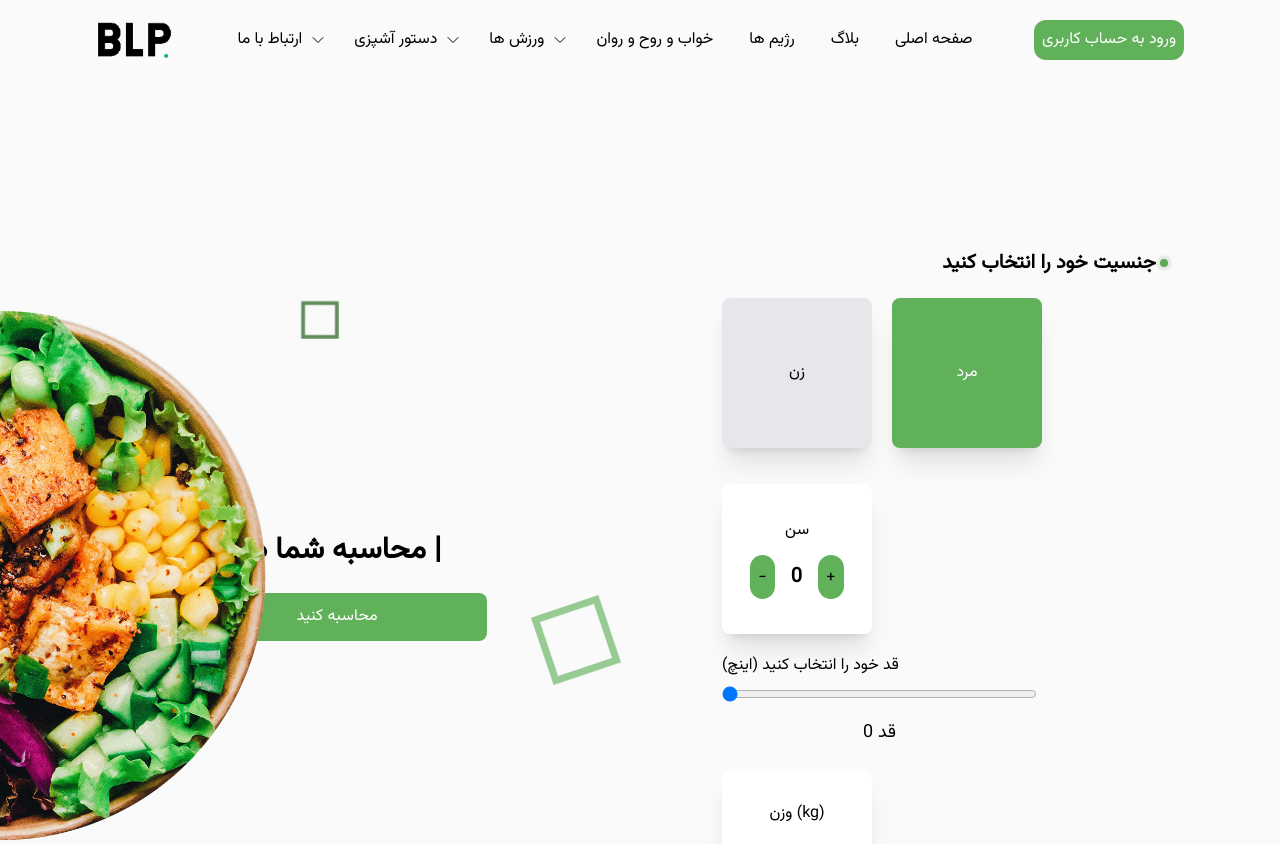
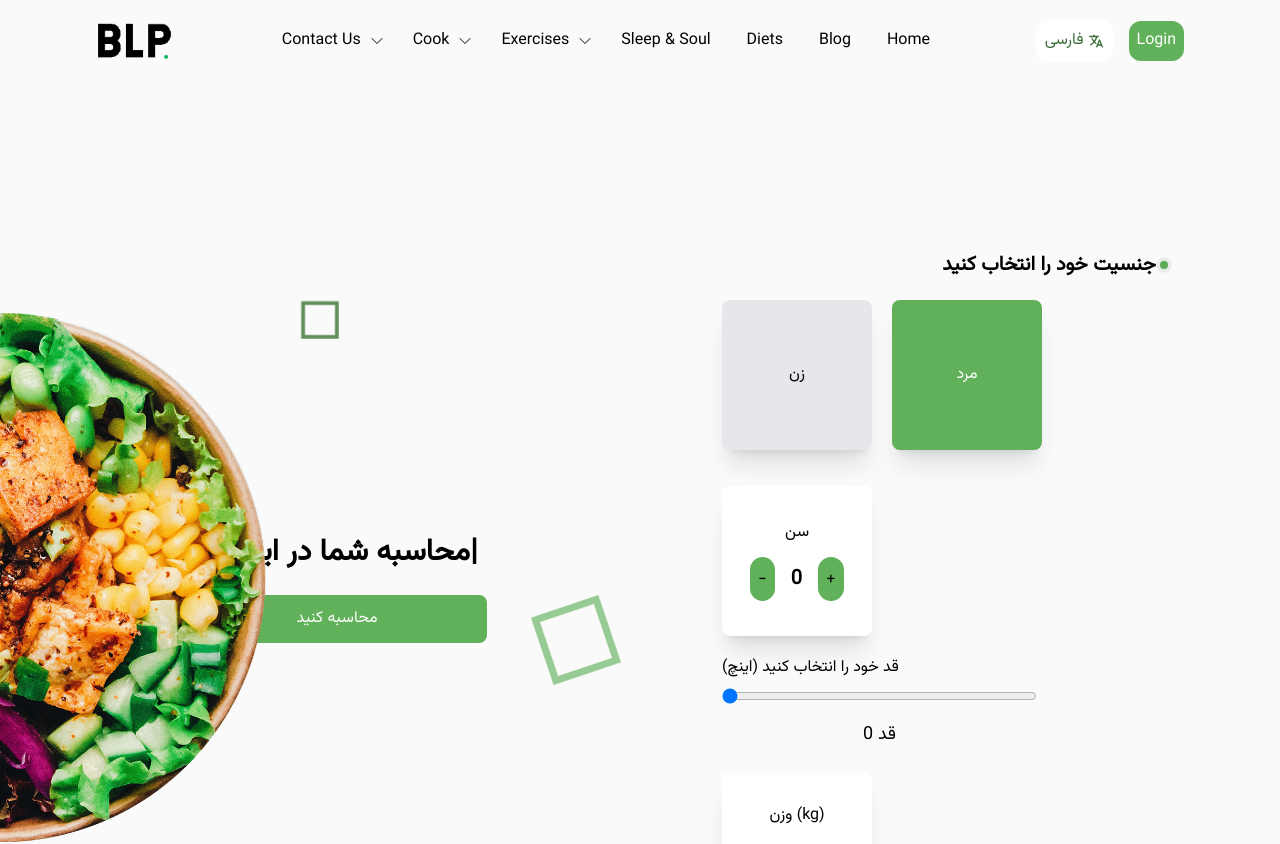
Before and after one commit to sisyx/eatbetter, a React (Vite) app: page / in a window 1280 px wide. Shown: the top 844 px of the page. Built offline with nearby package versions, Linux system fonts and the light colour scheme.

Commit message:
add new feature: Multil Language

```diff
--- a/package.json
+++ b/package.json
@@ -14,11 +14,15 @@
     "@emotion/styled": "^11.13.0",
     "@mui/icons-material": "^6.1.3",
     "@mui/material": "^6.1.3",
+    "@types/react-i18next": "^7.8.3",
     "autoprefixer": "^10.4.20",
     "framer-motion": "^11.11.8",
+    "i18next": "^23.16.0",
     "lucide-react": "^0.452.0",
     "react": "^18.3.1",
     "react-dom": "^18.3.1",
+    "react-i18next": "^15.0.3",
+    "react-icons": "^5.3.0",
     "react-router-dom": "^6.27.0",
     "react-typed": "^2.0.12",
     "tailwindcss": "^3.4.13"
--- a/src/components/Header/index.tsx
+++ b/src/components/Header/index.tsx
@@ -1,9 +1,24 @@
 import { useEffect, useState } from "react";
+import { IoLanguage } from "react-icons/io5";
 import { Link } from "react-router-dom";
-
+import { useTranslation } from "react-i18next";
 
 export default function index() {
   const [isScrolled, setIsScrolled] = useState<boolean>(false);
+  const [isEnglish, setIsEnglish] = useState(false);
+  const { t, i18n } = useTranslation();
+
+
+  const toggleLanguage = () => {
+    const newLang = isEnglish ? 'fa' : 'en';
+    i18n.changeLanguage(newLang);
+    setIsEnglish(!isEnglish);
+  };
+
+  const changeLanguage = (lng: string) => {
+    i18n.changeLanguage(lng);
+  };
+
 
   useEffect(() => {
     const handleScroll = (): void => {
@@ -25,13 +40,13 @@ export default function index() {
         </div>
         <div className="max-lg:hidden">
           <ul className="flex flex-row-reverse gap-5 ">
-            <Link to={""} className="hover:text-main transition-all p-2 rounded-md"> <li>صفحه اصلی</li></Link>
-            <Link to={""} className="hover:text-main transition-all p-2 rounded-md"> <li>بلاگ</li></Link>
-            <Link to={""} className="hover:text-main transition-all p-2 rounded-md"> <li>رژیم ها</li></Link>
-            <Link to={""} className="hover:text-main transition-all p-2 rounded-md"> <li>خواب و روح و روان</li></Link>
+            <Link to={""} className="hover:text-main transition-all p-2 rounded-md"> <li>{t("hederMainpage")}</li></Link>
+            <Link to={""} className="hover:text-main transition-all p-2 rounded-md"> <li>{t("blog")}</li></Link>
+            <Link to={""} className="hover:text-main transition-all p-2 rounded-md"> <li>{t("diets")}</li></Link>
+            <Link to={""} className="hover:text-main transition-all p-2 rounded-md"> <li>{t("sleep_soul_mental")}</li></Link>
             <div className=" group flex relative transition-all  ">
               <Link to={""} className="flex justify-center items-center group ">
-                <li className="hover:text-main transition-all p-2 rounded-md">ورزش ها</li>
+                <li className="hover:text-main transition-all p-2 rounded-md">{t("exercises")}</li>
                 <svg xmlns="http://www.w3.org/2000/svg" fill="none" viewBox="0 0 24 24" strokeWidth={1.5} stroke="currentColor" className="size-4 group-hover:rotate-0 transition-all	 rotate-180" >
                   <path strokeLinecap="round" strokeLinejoin="round" d="m4.5 15.75 7.5-7.5 7.5 7.5" />
                 </svg>
@@ -48,14 +63,14 @@ export default function index() {
             </div>
             <div className=" group flex relative transition-all">
               <Link to={""} className="flex justify-center items-center group ">
-                <li className="hover:text-main transition-all p-2 rounded-md">دستور آشپزی</li>
+                <li className="hover:text-main transition-all p-2 rounded-md">{t("cookingInstruction")}</li>
                 <svg xmlns="http://www.w3.org/2000/svg" fill="none" viewBox="0 0 24 24" strokeWidth={1.5} stroke="currentColor" className="size-4 group-hover:rotate-0 transition-all	 rotate-180" >
                   <path strokeLinecap="round" strokeLinejoin="round" d="m4.5 15.75 7.5-7.5 7.5 7.5" />
                 </svg>
               </Link>
               <div className="  bg-main w-[650px] rounded-xl absolute top-[100%] hidden text-white  group-hover:flex group-hover:justify-center  ">
                 <div className=" border-r p-2 border-[#00000014]">
-                  <p className="text-end font-bold">صبحانه</p>
+                  <p className="text-end font-bold">{t("breakfast")}</p>
                   <ul className="flex flex-col p-5 gap-2 text-end ">
                     <Link to={""} className=" hover:text-mainHover"> <li>نان و پنیر و گوجه و خیار</li></Link>
                   </ul>
@@ -88,16 +103,16 @@ export default function index() {
             </div>
             <div className=" group flex relative transition-all  ">
               <Link to={""} className="flex justify-center items-center group ">
-                <li className="hover:text-main transition-all p-2 rounded-md">ارتباط با ما</li>
+                <li className="hover:text-main transition-all p-2 rounded-md">{t("constactus")}</li>
                 <svg xmlns="http://www.w3.org/2000/svg" fill="none" viewBox="0 0 24 24" strokeWidth={1.5} stroke="currentColor" className="size-4 group-hover:rotate-0 transition-all	 rotate-180" >
                   <path strokeLinecap="round" strokeLinejoin="round" d="m4.5 15.75 7.5-7.5 7.5 7.5" />
                 </svg>
               </Link>
               <div className="bg-main w-32 rounded-xl absolute top-[100%] hidden text-white  group-hover:flex  ">
                 <ul className="flex flex-col p-5 gap-2 text-end ">
-                  <Link to={""} className=" hover:text-mainHover"> <li>درباره ما</li></Link>
-                  <Link to={""} className=" hover:text-mainHover"> <li>تماس با ما</li></Link>
-                  <Link to={""} className=" hover:text-mainHover"> <li>همکاری با ما</li></Link>
+                  <Link to={""} className=" hover:text-mainHover"> <li>{t('aboutus')}</li></Link>
+                  <Link to={""} className=" hover:text-mainHover"> <li>{t("constactus")}</li></Link>
+                  <Link to={""} className=" hover:text-mainHover"> <li>{t("workwithus")}</li></Link>
                 </ul>
               </div>
             </div>
@@ -109,19 +124,27 @@ export default function index() {
           </svg>
           <div className="bg-main w-screen rounded-xl absolute top-[100%] -right-10 hidden  text-white  group-hover:flex  ">
             <ul className="flex flex-col p-6 gap-2 text-center w-screen">
-              <Link to={""} className="hover:text-main transition-all p-2 rounded-md"> <li>صفحه اصلی</li></Link>
+              <Link to={""} className="hover:text-main transition-all p-2 rounded-md"> <li>{t("hederMainpage")}</li></Link>
               <Link to={""} className="hover:text-main transition-all p-2 rounded-md"> <li>بلاگ</li></Link>
               <Link to={""} className="hover:text-main transition-all p-2 rounded-md"> <li>رژیم ها</li></Link>
               <Link to={""} className="hover:text-main transition-all p-2 rounded-md"> <li>خواب و روح و روان</li></Link>
-              <Link to={""} className="flex justify-center items-center group "><li className="hover:text-main transition-all p-2 rounded-md">ورزش ها</li></Link>
+              <Link to={""} className="flex justify-center items-center group "><li className="hover:text-main transition-all p-2 rounded-md">{t("exercises")}</li></Link>
               <Link to={""} className="flex justify-center items-center group "><li className="hover:text-main transition-all p-2 rounded-md">دستور آشپزی</li></Link>
               <Link to={""} className="flex justify-center items-center group "><li className="hover:text-main transition-all p-2 rounded-md">ارتباط با ما</li></Link>
             </ul>
           </div>
         </div>
-        <div className="max-lg:hidden">
+        <div className="max-lg:hidden flex items-center justify-center gap-4">
+          <button
+              onClick={() => toggleLanguage()}
+              className="flex items-center justify-center gap-1 bg-white p-2 text-mainHover rounded-xl text-center hover:text-mainHover hover:border-mainHover border border-transparent transition-all">
+            <span>{t('headerlang')}</span>
+            <IoLanguage />
+          </button>
           <Link to={""}>
-            <button className="bg-main p-2 text-white rounded-xl text-center hover:bg-mainHover transition-all  ">ورود به حساب کاربری</button>
+            <button className="bg-main p-2 text-white rounded-xl text-center hover:bg-mainHover transition-all  ">
+              {t('headerlogin')}
+            </button>
           </Link>
         </div>
       </div >
--- /dev/null
+++ b/src/i18n.ts
@@ -0,0 +1,48 @@
+import i18n from 'i18next';
+import { initReactI18next } from 'react-i18next';
+
+i18n
+  .use(initReactI18next) // passes i18n down to react-i18next
+  .init({
+    resources: {
+      en: {
+        translation: {
+            headerlogin: "Login",
+            headerlang: "فارسی",
+            hederMainpage: "Home",
+            aboutus: "about us",
+            constactus: "Contact Us",
+            workwithus: "Help Us",
+            cookingInstruction: "Cook",
+            breakfast: "Break fast",
+            blog: "Blog",
+            diets: "Diets",
+            sleep_soul_mental: "Sleep & Soul",
+            exercises: "Exercises"
+        }
+      },
+      fa: {
+        translation: {
+            headerlogin: "ورود به حساب",
+            headerlang: "en",
+            hederMainpage: "صفحه اصلی",
+            aboutus: "درباره ما",
+            constactus: "ارتباط با ما",
+            workwithus: "همکاری با ما",
+            cookingInstruction: "دستور آشپزی",
+            breakfast: "صبحانه",
+            blog: "بلاگ",
+            diets: "رژیم ها",
+            sleep_soul_mental: "خواب و روح و روان",
+            exercises: "ورزش ها"
+        }
+      }
+    },
+    lng: "en", // default language
+    fallbackLng: "en", // fallback language
+    interpolation: {
+      escapeValue: false // react already safes from xss
+    }
+  });
+
+export default i18n;
--- a/src/main.tsx
+++ b/src/main.tsx
@@ -3,6 +3,8 @@ import { createRoot } from 'react-dom/client'
 import App from './App.tsx'
 import './index.css'
 import { BrowserRouter } from 'react-router-dom'
+import './i18n'; // Import the i18n configuration
+
 
 createRoot(document.getElementById('root')!).render(
   <StrictMode>
```
Also changed, not shown: 2 other files (tests, documents, lock files or other folders).
